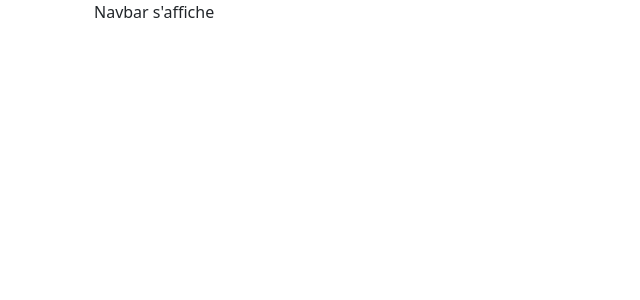
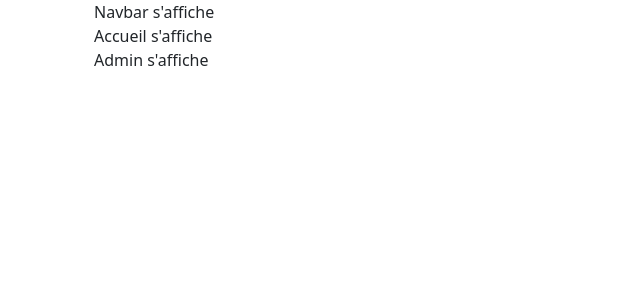
Before and after one commit to anna-kayurova/framework_sess4_labo1, a React (Create React App) app: page / in a window 1280 px wide. Shown: the top 300 px of the page, without its empty margins (0-640 px from the left). Built offline with nearby package versions, Linux system fonts and the light colour scheme.

Commit message:
Navbar s'affiche

```diff
--- a/src/App.js
+++ b/src/App.js
@@ -4,6 +4,8 @@ import 'bootstrap/dist/css/bootstrap.min.css';
 import 'bootstrap/dist/js/bootstrap.bundle.min.js';
 import React from 'react';
 import Navbar from './components/navbar';
+import Accueil from './components/accueil';
+import Admin from './components/admin';
 
 
 class App extends React.Component {
@@ -11,6 +13,8 @@ class App extends React.Component {
   return(
     <div className="container">
       <Navbar />
+      <Accueil />
+      <Admin />
     </div>
   );
   }
--- /dev/null
+++ b/src/components/accueil.jsx
@@ -0,0 +1,13 @@
+import React from "react";
+
+class Accueil extends React.Component{
+    render(){
+        return(
+            <div className="container">
+                Accueil s'affiche
+            </div>
+        )
+    }
+}
+
+export default Accueil
--- /dev/null
+++ b/src/components/admin.jsx
@@ -0,0 +1,13 @@
+import React from "react";
+
+class Admin extends React.Component{
+    render(){
+        return(
+            <div className="container">
+                Admin s'affiche
+            </div>
+        )
+    }
+}
+
+export default Admin
```
Also changed, not shown: src/components/navbar copy.jsx (added, +13 -0 lines).
